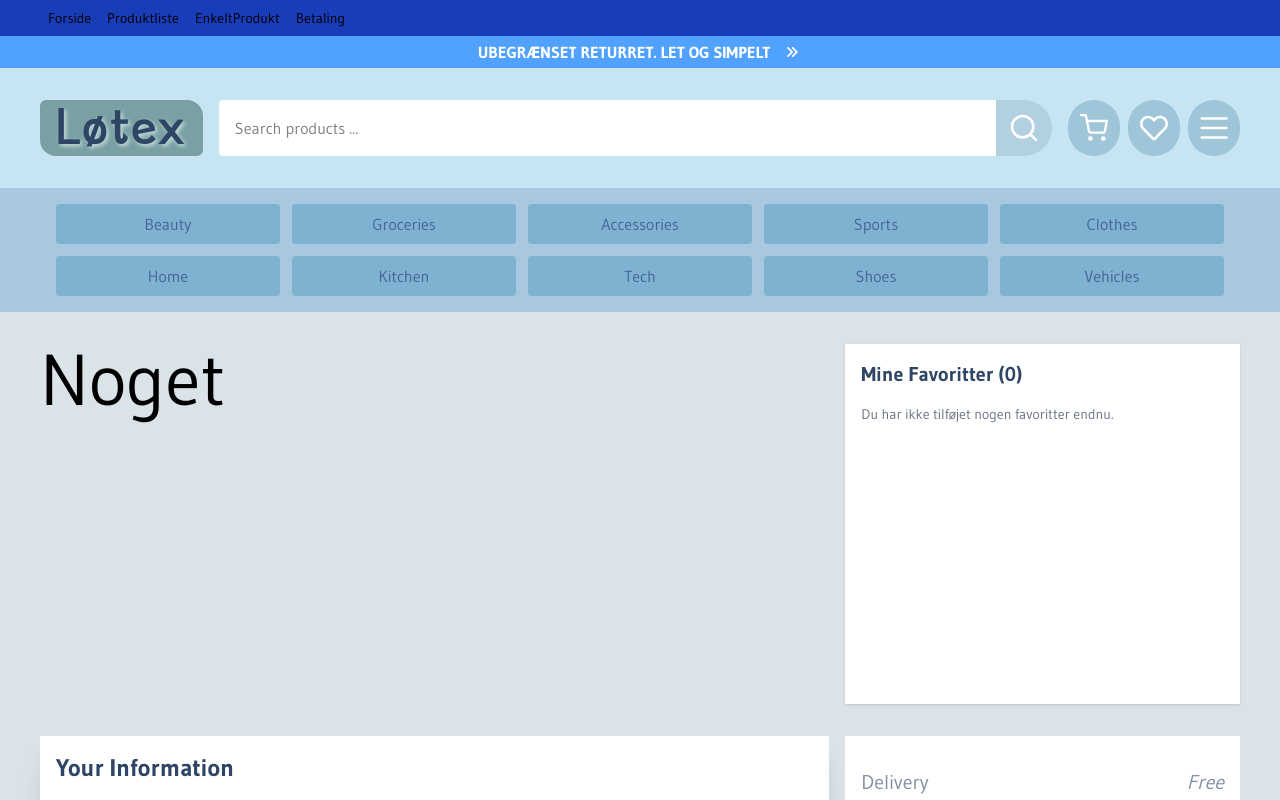
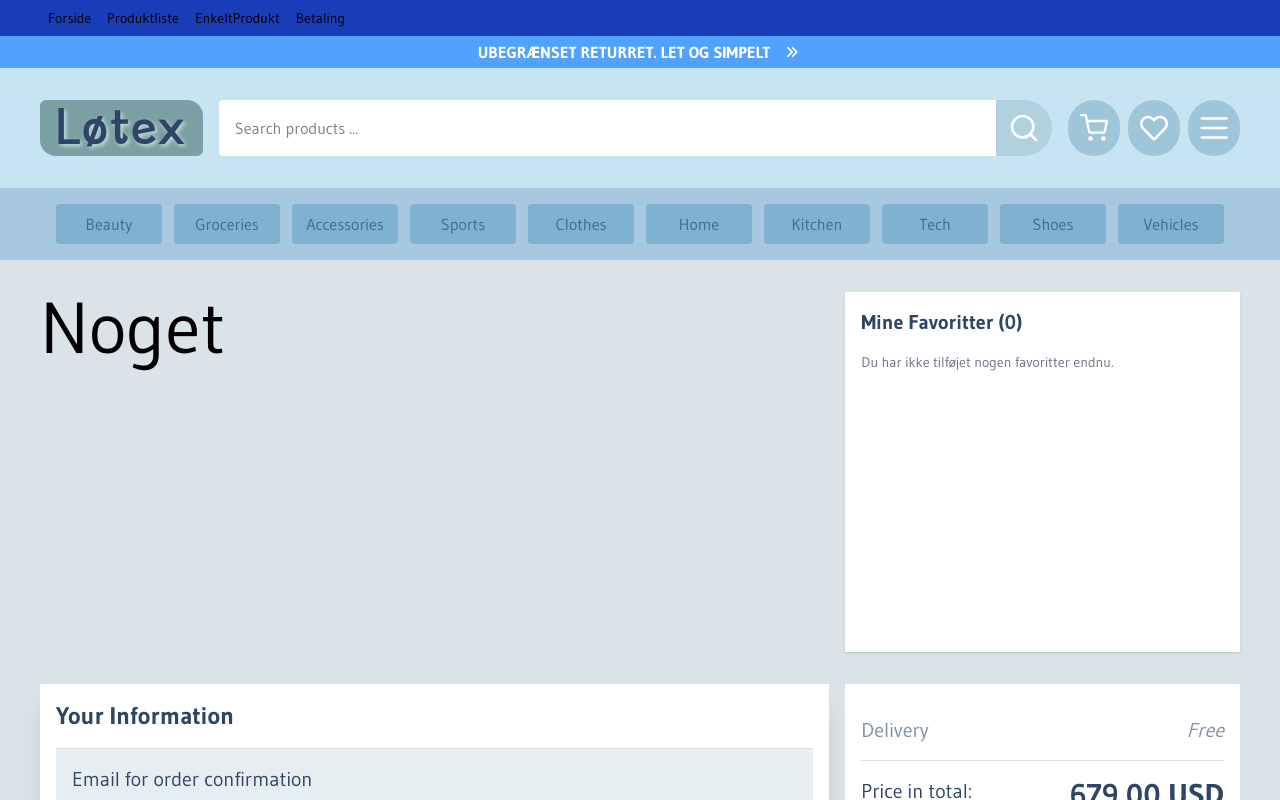
Before and after one commit to Jumo0003/En-simple-Webshop, a Next.js app: page /betaling in a window 1280 px wide. Shown: the top 800 px of the page. Built offline with nearby package versions, Linux system fonts and the light colour scheme.

Commit message:
kategori linje gjort mindre og mere responsiv as well Victory

```diff
--- a/src/app/components/(produkter)/ProduktListeClient.jsx
+++ b/src/app/components/(produkter)/ProduktListeClient.jsx
@@ -57,7 +57,7 @@ export default function ProduktListeClient({products}) {
 
   return (
     <div className="grid grid-cols-1 md:grid-cols-[1fr_3fr] gap-4">
-      <div className="grid grid-cols-2 md:grid-cols-1 justify-center gap-3 self-start h-fit md:sticky md:top-65">
+      <div className="grid grid-cols-2 md:grid-cols-1 justify-center gap-3 self-start h-fit md:sticky md:top-60">
         <button
           className="transition-colors shadow-xl duration-400 text-[#456695] bg-white px-8 hover:bg-[#94b9cd] active:bg-[#94b9cd] hover:text-[#456695] active:text-[#456695] ease-in-out p-3"
           type="button"
--- a/src/app/components/Kategorier.jsx
+++ b/src/app/components/Kategorier.jsx
@@ -3,7 +3,7 @@ import Kategori from "@/app/components/Kategori";
 const Kategorier = () => {
   return (
     <div className="full-bleed bg-[#A8C8DF] cursor-pointer">
-      <ul className="grid grid-cols-2 md:grid-cols-5 gap-3 justify-between text-[#456695] items-center p-4">
+      <ul className="grid grid-cols-2 md:grid-cols-5 lg:grid-cols-10 gap-3 justify-between text-[#456695] items-center p-4">
         <Kategori kategori="beauty" label="Beauty" />
         <Kategori kategori="groceries" label="Groceries" />
         <Kategori kategori="accessories" label="Accessories" />
--- a/src/app/layout.js
+++ b/src/app/layout.js
@@ -33,10 +33,10 @@ export default function RootLayout({children}) {
       lang="en"
       className={`${gudea.variable} ${fungis.variable} h-full antialiased`}
     >
-      <body className={`${gudea.className} min-h-full flex flex-col`}>
+      <body className={`${gudea.className} min-h-full`}>
         <Navigation />
         <Info />
-        <div className="md:sticky top-0 full-bleed z-50">
+        <div className="lg:sticky top-0 full-bleed z-50">
           <Header />
           <Kategorier />
         </div>
```
